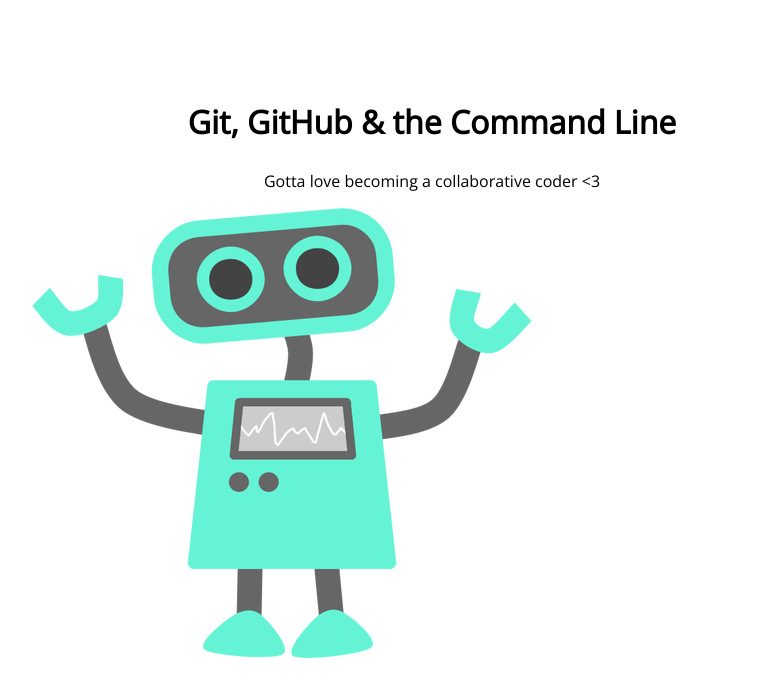
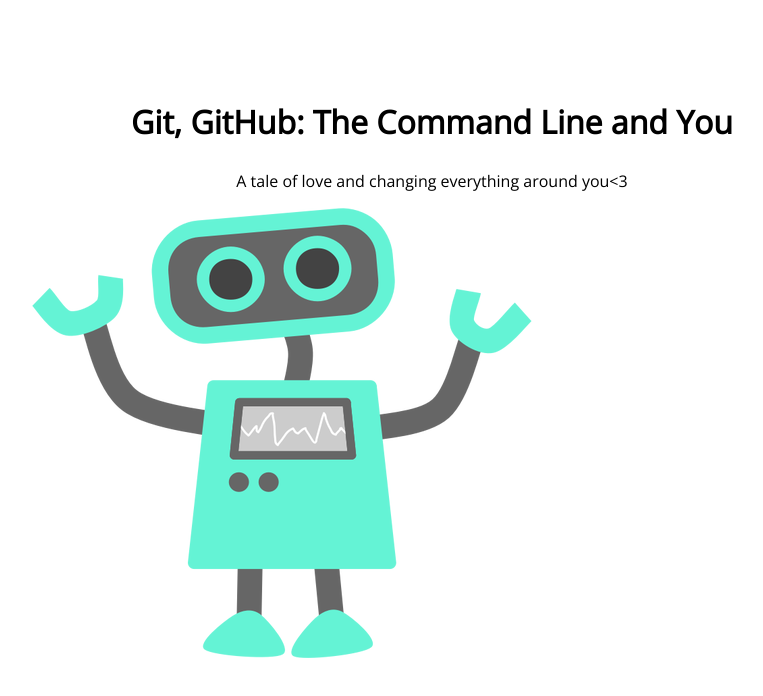
Before and after one commit to EricRabei/105-project, a plain HTML site: page index.html in a window 1280 px wide. Shown: the whole page, without its empty margins (208-971 px from the left). Drawn offline with nearby package versions, Linux system fonts and the light colour scheme.

Commit message:
changed the h1 and p sections to tell a story

```diff
--- a/index.html
+++ b/index.html
@@ -8,8 +8,8 @@
 </head>
 <body>
 	<section>
-		<h1>Git, GitHub & the Command Line</h1>
-		<p>Gotta love becoming a collaborative coder <3</p>
+		<h1>Git, GitHub: The Command Line and You</h1>
+		<p>A tale of love and changing everything around you<3</p>
 		<img src="img/happy-blue-robot.png">
 	</section>
 </body>
```
